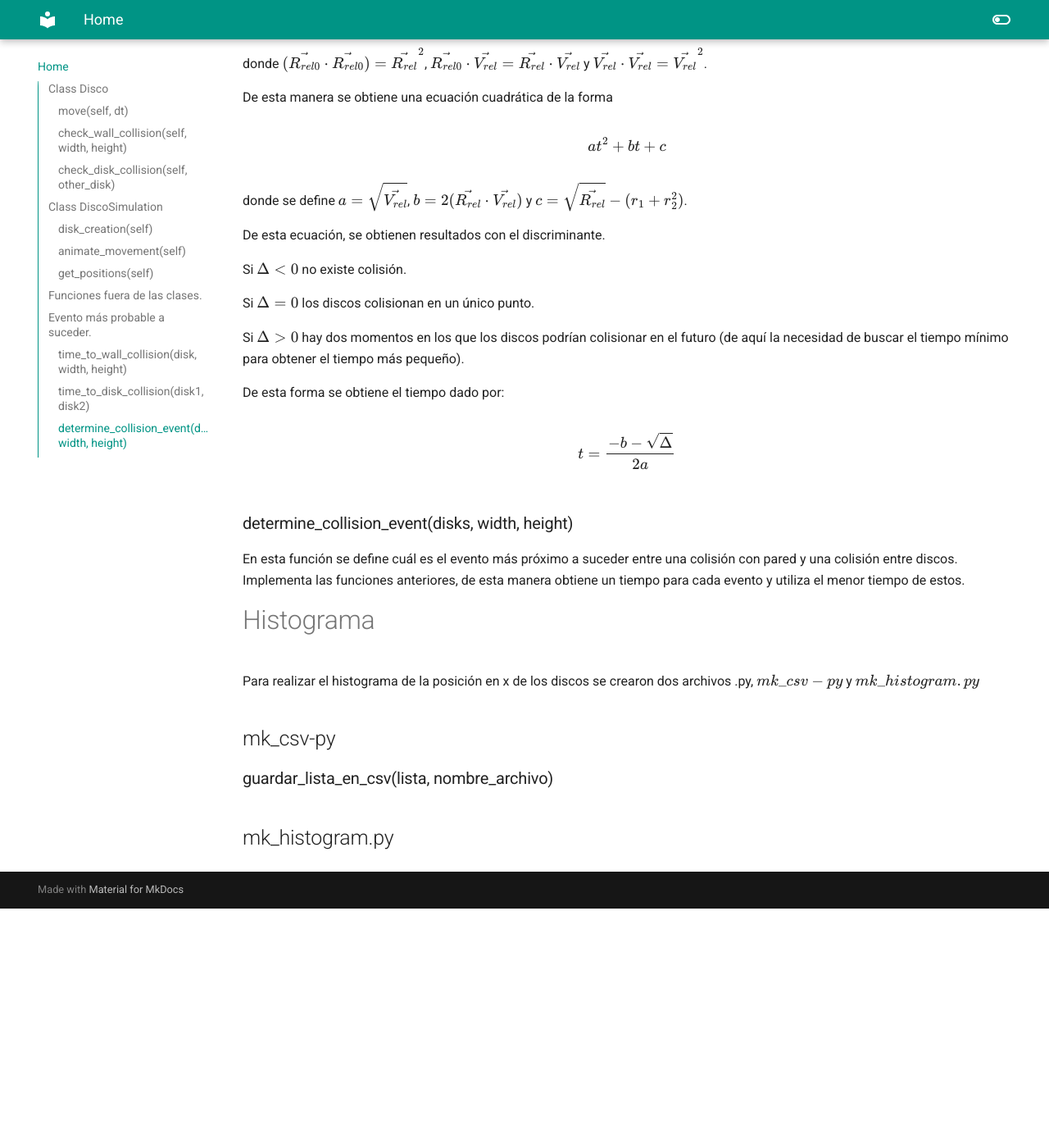
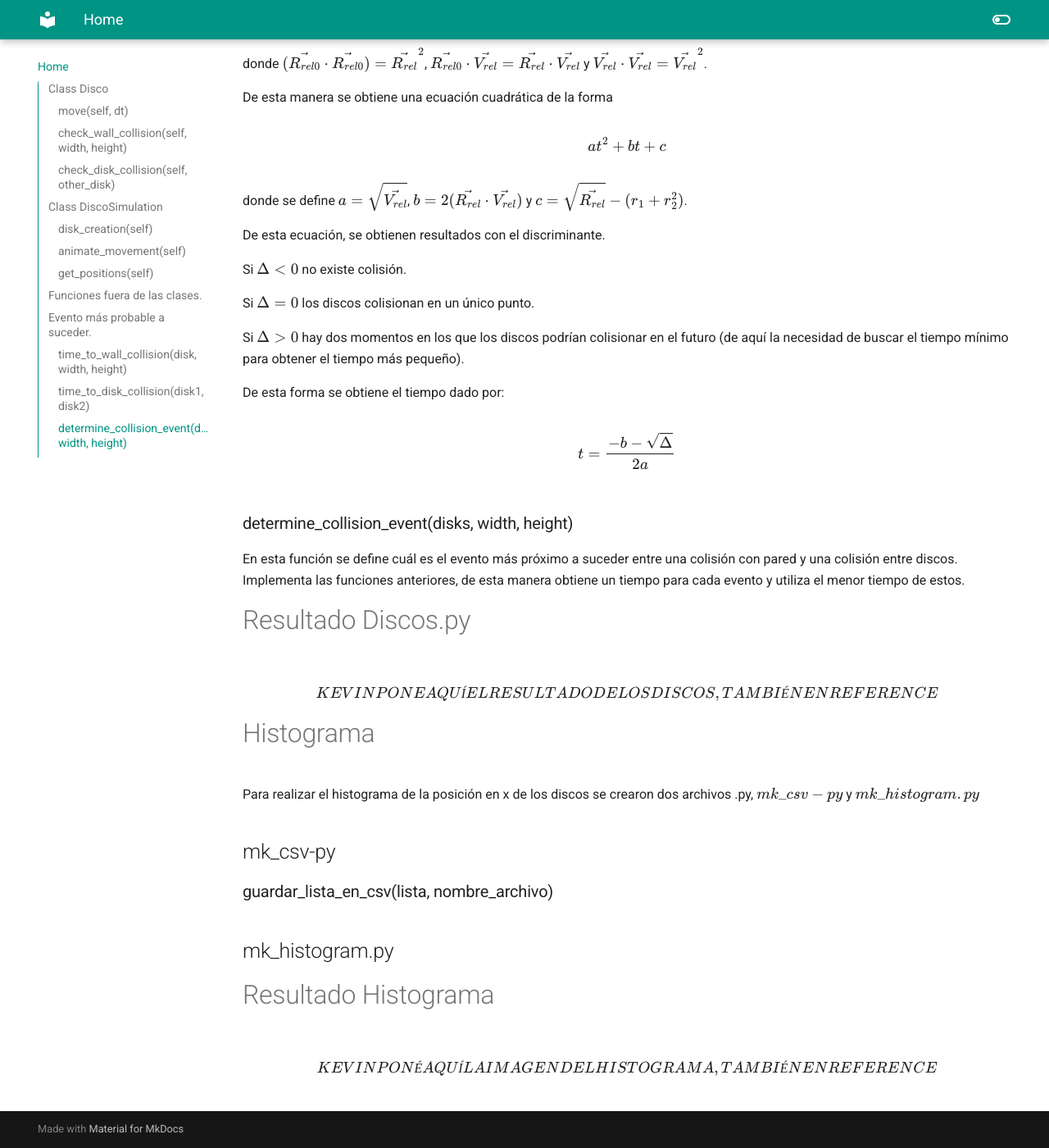
Before and after one commit to Kporras21/Proyecto-, an MkDocs documentation site: the page built from docs/index.md, in a window 1280 px wide and 1400 px high, scrolled down 4809 px. Shown: the whole window at 82% size. Built offline with MkDocs 1.6.1 and Material for MkDocs 9.7.7, drawn with Linux system fonts in a browser that asks for light colours; before the commit the page ends 5917 px from its top, so only the background shows below that.

Commit message:
Indicaciones de resultados solicitados por Kevin

```diff
--- a/docs/index.md
+++ b/docs/index.md
@@ -218,6 +218,11 @@ $$
 ### determine\_collision\_event(disks, width, height)
 En esta función se define cuál es el evento más próximo a suceder entre una colisión con pared y una colisión entre discos. Implementa las funciones anteriores, de esta manera obtiene un tiempo para cada evento y utiliza el menor tiempo de estos.
 
+# Resultado Discos.py
+
+$$
+KEVIN PONE AQUÍ EL RESULTADO DE LOS DISCOS, TAMBIÉN EN REFERENCE
+$$
 
 # Histograma
 Para realizar el histograma de la posición en x de los discos se crearon dos archivos .py, $mk\_csv-py$ y $mk\_histogram.py$
@@ -227,3 +232,9 @@ Para realizar el histograma de la posición en x de los discos se crearon dos ar
 ### guardar\_lista\_en\_csv(lista, nombre\_archivo)
 
 ## mk\_histogram.py
+
+# Resultado Histograma
+
+$$
+KEVIN PONÉ AQUÍ LA IMAGEN DEL HISTOGRAMA, TAMBIÉN EN REFERENCE
+$$
```
